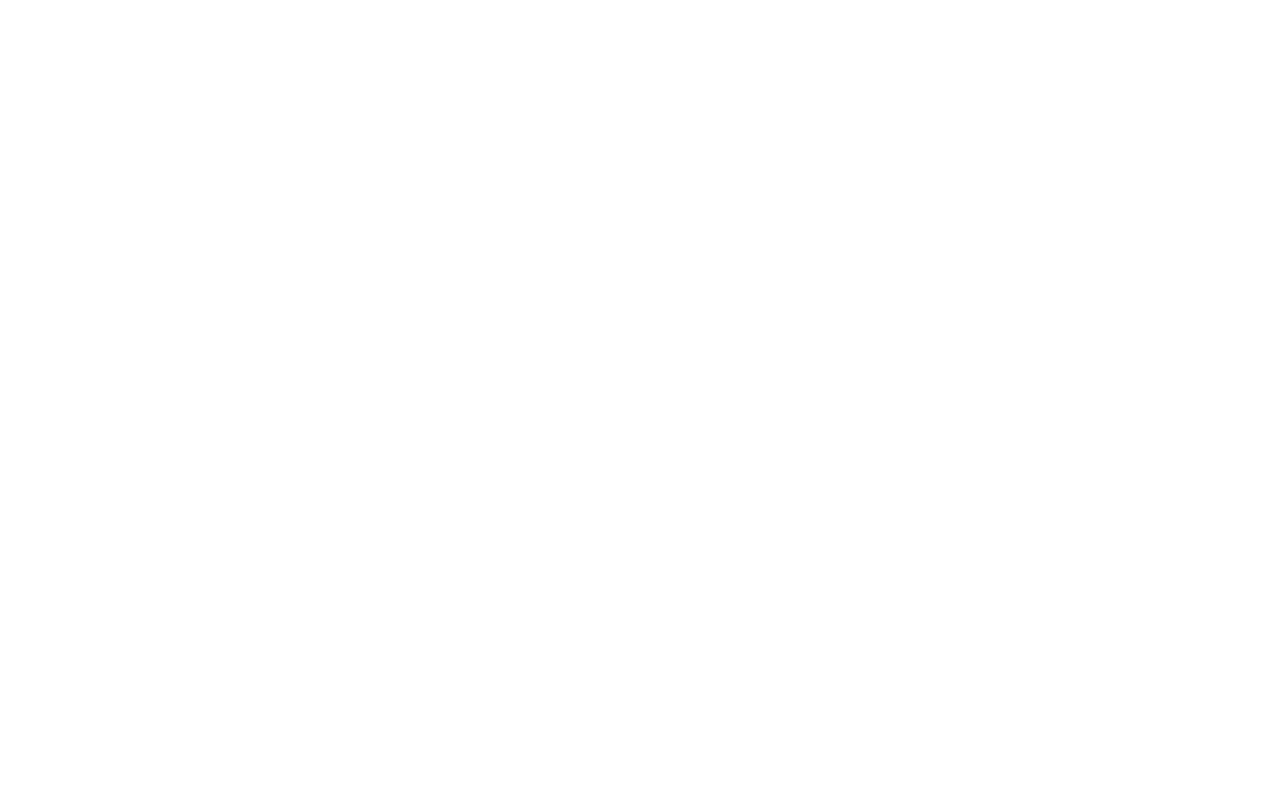
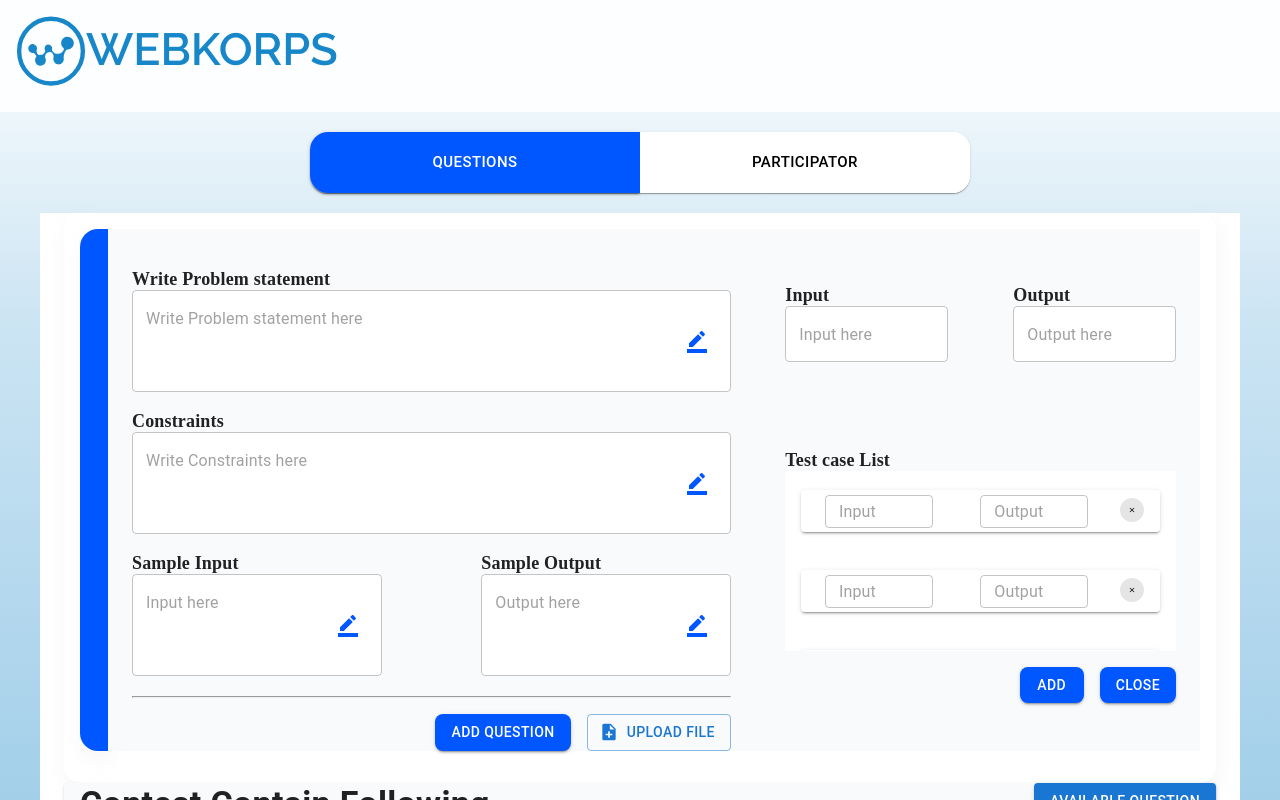
Before and after one commit to amulWebkorps/React-WebkorpsTestEngine, a React (Create React App) app: page /addQuestion in a window 1280 px wide. Before the commit this address had no page. Built offline with nearby package versions, Linux system fonts and the light colour scheme.

Commit message:
update routing

```diff
--- a/src/App.js
+++ b/src/App.js
@@ -35,14 +35,16 @@ import Login from "./components/auth/Login";
 import RegisterOne from "./components/auth/RegisterOne";
 import RegisterTwo from "./components/auth/RegisterTwo";
 import { BrowserRouter, Routes, Route } from "react-router-dom";
+import QuestionList from "./components/admin/QuestionList";
 function App() {
   return (
     <>
-      {/* <Dashbord/>
-      <Login/>
+      {/* <Dashbord/> */}
+      {/* <Login/>
      <RegisterOne/>
      <RegisterTwo/>
       <AnswerSheet /> */}
+{/* <QuestionList/> */}
 
       <BrowserRouter>
         <Routes>
@@ -50,7 +52,8 @@ function App() {
           <Route path="/register" element={<RegisterOne />}></Route>
           <Route path="/password" element={<RegisterTwo/>}></Route>
           <Route path="/dashboard" element={<Dashbord/>}></Route>
-          <Route path="/answersheet" element={<AnswerSheet/>}></Route>
+          <Route path="/addQuestion" element={<QuestionList/>}></Route>
+          <Route path="/participator" element={<AnswerSheet/>}></Route>
         </Routes>
       </BrowserRouter>
     </>
--- a/src/components/admin/AddedQues.jsx
+++ b/src/components/admin/AddedQues.jsx
@@ -3,6 +3,7 @@ import {
   Typography,
   Grid,
   CardContent,
+  Button,
   IconButton,
 } from "@mui/material";
 import CloseIcon from "@mui/icons-material/Close";
@@ -12,7 +13,8 @@ import React from "react";
 const heading = {
   height: "89px",
   background: "#F9FAFC",
-
+  display:"flex",
+justifyContent:"space-between",
   overFlow: "auto",
 };
 const headText = {
@@ -76,11 +78,17 @@ const AddedQues = () => {
   return (
     <>
       <Paper sx={heading}>
-        <Typography sx={headText}>
+      <div>
+      <Typography sx={headText}>
           Contest Contain Following
           <br />
           Questions:
+
         </Typography>
+      </div>
+
+        <div>  <Button variant="contained">available Question</Button></div>
+
       </Paper>
       <CardContent sx={card}>
         <Grid container direction="row" flexDirection={"column"}>
--- a/src/components/admin/AnswerSheet.js
+++ b/src/components/admin/AnswerSheet.js
@@ -6,6 +6,7 @@ import { logo } from "../assests/images";
 import InputBase from "@mui/material/InputBase";
 import IconButton from "@mui/material/IconButton";
 import SearchIcon from "@mui/icons-material/Search";
+import { useNavigate } from "react-router-dom";
 
 const BigContainer = {
   background: `linear-gradient(180deg, rgba(24, 135, 201, 0) 0%, rgba(24, 135, 201, 0.224167) 40.42%, rgba(24, 135, 201, 0.4) 100%)`,
@@ -169,6 +170,7 @@ const deleteIcon = {
 };
 const array = [1, 2, 3, 4, 6, 7, 8, 9, 10, 11, 12];
 const AnswerSheet = () => {
+  const navigate=useNavigate();
   return (
     <>
       <Grid item sx={Headers}>
@@ -181,7 +183,7 @@ const AnswerSheet = () => {
       </Grid>
       <Container sx={BigContainer}>
         <Box sx={MainBox}>
-          <Box sx={QuestionBox}>Questions</Box>
+          <Box sx={QuestionBox} onClick={()=>navigate('/addQuestion')} >Questions</Box>
           <Box sx={AnswerBox}>Participators</Box>
         </Box>
         <Container sx={MainContainer}>
--- a/src/components/admin/Dashbord.jsx
+++ b/src/components/admin/Dashbord.jsx
@@ -13,6 +13,7 @@ import Header from "../UI/Header";
 import ExpandCircleDownRoundedIcon from "@mui/icons-material/ExpandCircleDownRounded";
 import CardActions from "@mui/material/CardActions";
 import Modal from "../UI/Modal";
+import { Navigate, useNavigate } from "react-router-dom";
 
 const containerStyle = {
   overflowY: "auto",
@@ -153,10 +154,18 @@ const date =
 const Dashbord = () => {
   const [showAvailq, setAvailQ] = useState(true);
   const [open, setOpen] = useState(false);
+  const navigate=useNavigate()
+  const handleContest=()=>{
+    navigate('/addQuestion')
 
+    console.log('-----')
+  }
   const handleClickOpen = () => {
     setOpen(true);
+
+
   };
+
 
   return (
     <div style={app}>
@@ -185,6 +194,7 @@ const Dashbord = () => {
                     <Card sx={card}>
                       <CardActionArea>
                         <CardMedia
+                         onClick={()=>handleContest()}
                           style={cardImg}
                           component="img"
                           height="140"
--- a/src/components/admin/QuestionList.jsx
+++ b/src/components/admin/QuestionList.jsx
@@ -26,6 +26,7 @@ import React from "react";
 import Header from "../UI/Header";
 import clsx from "clsx";
 import AddedQues from "./AddedQues";
+import { useNavigate } from "react-router-dom";
 function renderRow(props) {
   const { index, style } = props;
   const testCase = {
@@ -196,6 +197,7 @@ const btn1 = {
   borderRadius: "8px",
 };
 const QuestionList = () => {
+  const navigate=useNavigate();
   const classes = useStyles();
   const handleOnchange = (e) => {
     console.log(e.target.value);
@@ -212,7 +214,7 @@ const QuestionList = () => {
               </Button>
             </Grid>
             <Grid item>
-              <Button sx={pBtn} size="large" variant="text">
+              <Button sx={pBtn} size="large" variant="text" onClick={()=>navigate('/participator')}>
                 Participator
               </Button>
             </Grid>
@@ -346,7 +348,7 @@ const QuestionList = () => {
                           startIcon={<NoteAddIcon />}
                         >
                           Upload File
-                          <input hidden accept="image/*" multiple type="file" />
+                          <input hidden accept="file/*" multiple type="file" />
                         </Button>
                       </Stack>
                     </Grid>
@@ -364,7 +366,7 @@ const QuestionList = () => {
                     <div className={classes.container}>
                       <Container>
                         <Grid
-                          mt={5}
+                          mt={7}
                           container
                           direction="row"
                           justifyContent={"space-between"}
```
Also changed, not shown: 1 other file (tests, documents, lock files or other folders).
